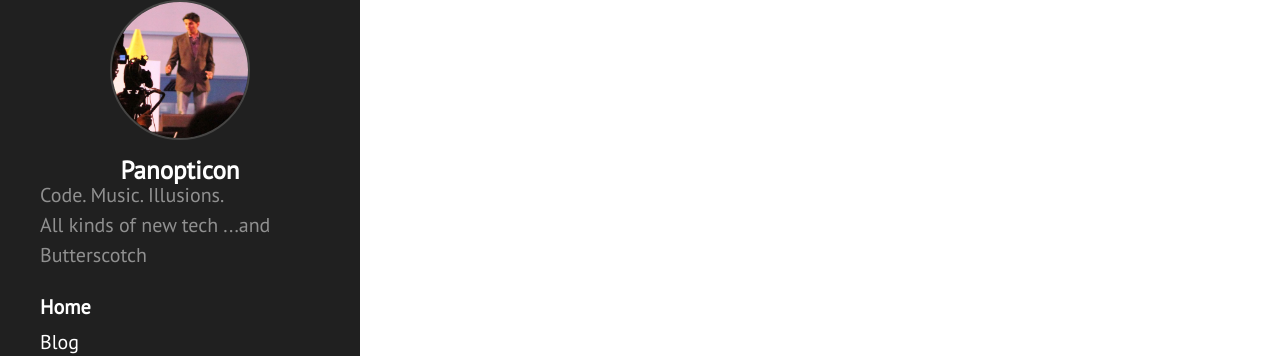
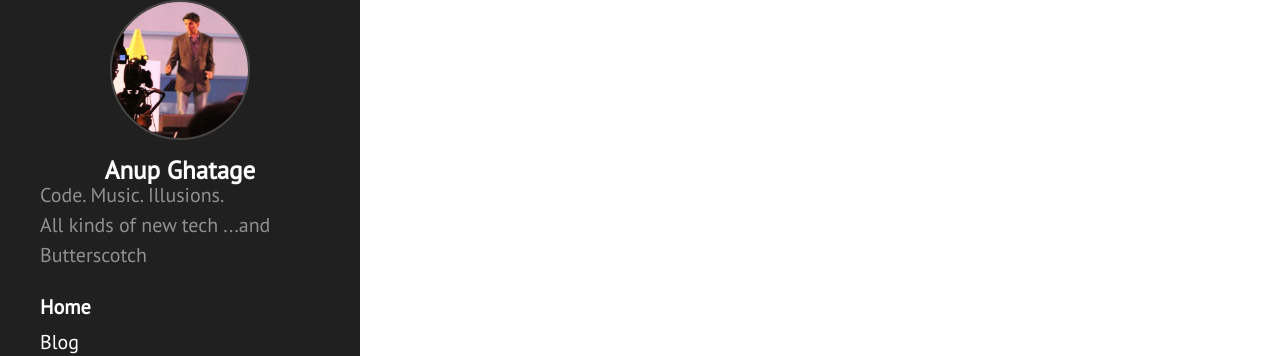
Before and after one commit to Ghatage/ghatage.github.io, a Jekyll site: the page built from index.html, in a window 1280 px wide. Shown: the part 415-771 px from the top of the page. Built offline with Jekyll 4.4.1, drawn with Linux system fonts in a browser that asks for light colours; Markdown is read by kramdown in place of the engine named in the settings.

Commit message:
Update title

```diff
--- a/_includes/sidebar.html
+++ b/_includes/sidebar.html
@@ -10,7 +10,7 @@
 	</div>
       <h3> <center>
         <a href="{{ site.baseurl }}">
-          {{ site.title }}
+          Anup Ghatage
         </a> </center>
       </h3>
 	<div class="sidebar-item">
```
Also changed, not shown: 12 other files.
